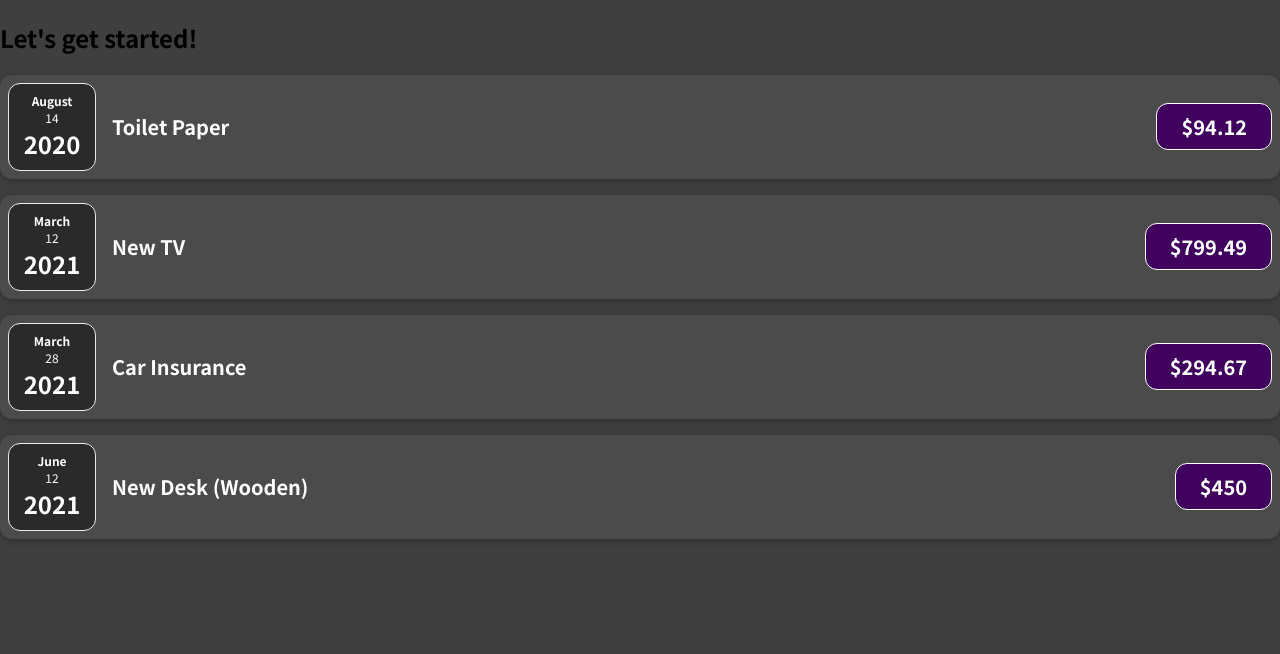
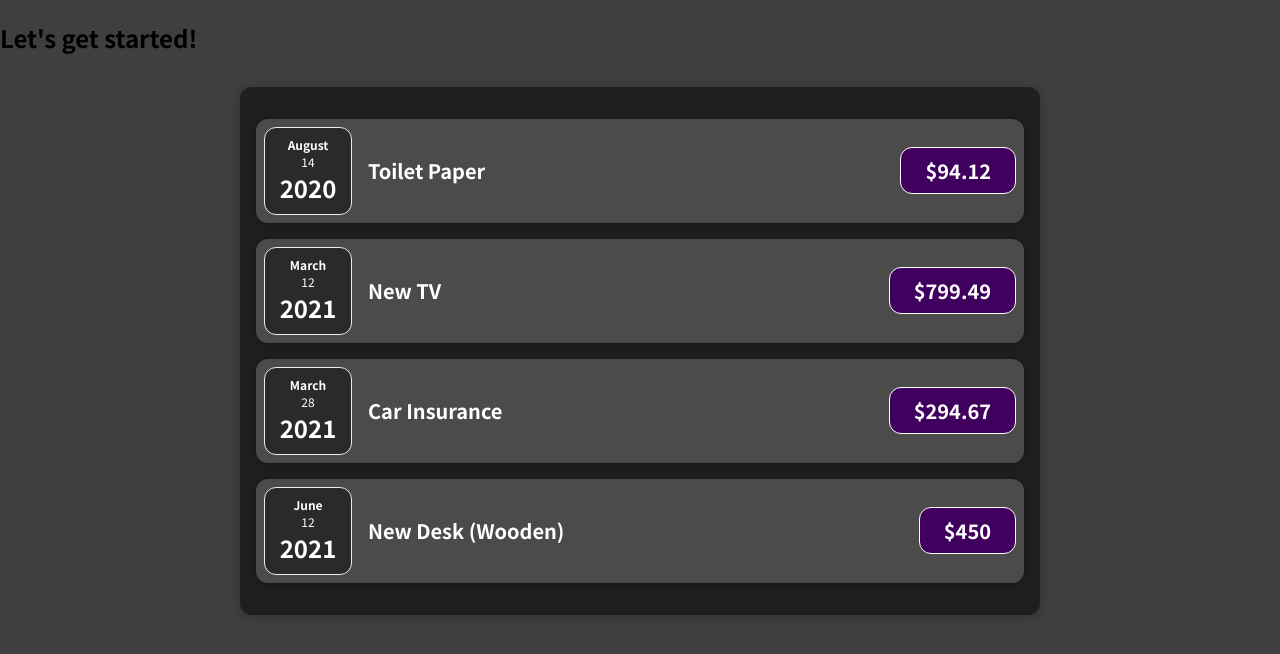
Before and after one commit to LukeAbatayo/simple-expense-tracker, a JavaScript app: page / in a window 1280 px wide. Shown: the top 654 px of the page. Built offline with nearby package versions, Linux system fonts and the light colour scheme.

Commit message:
added composition by adding Card component and wrapping ExpensesItem and Expenses

```diff
--- a/src/App.js
+++ b/src/App.js
@@ -1,4 +1,4 @@
-import ExpenseItem from './components/ExpenseItem'
+import Expenses from './components/Expenses';
 
 function App() {
   const expenses = [
@@ -31,26 +31,7 @@
   return (
     <div>
       <h2>Let's get started!</h2>
-      <ExpenseItem
-        title={expenses[0].title}
-        amount={expenses[0].amount}
-        date={expenses[0].date}
-      />
-      <ExpenseItem
-        title={expenses[1].title}
-        amount={expenses[1].amount}
-        date={expenses[1].date}
-      />
-      <ExpenseItem
-        title={expenses[2].title}
-        amount={expenses[2].amount}
-        date={expenses[2].date}
-      />
-      <ExpenseItem
-        title={expenses[3].title}
-        amount={expenses[3].amount}
-        date={expenses[3].date}
-      />
+      <Expenses items={expenses}/>
     </div>
   );
 }
--- /dev/null
+++ b/src/components/Card.css
@@ -0,0 +1,4 @@
+.card {
+  border-radius: 12px;
+  box-shadow: 0 1px 8px rgba(0, 0, 0, 0.25);
+}
--- /dev/null
+++ b/src/components/Card.js
@@ -0,0 +1,9 @@
+import './Card.css'
+
+function Card(props) {
+  const classes = 'card ' + props.className
+
+  return <div className={classes}>{props.children}</div>;
+}
+
+export default Card;
--- a/src/components/ExpenseItem.css
+++ b/src/components/ExpenseItem.css
@@ -2,10 +2,8 @@
     display: flex;
     justify-content: space-between;
     align-items: center;
-    box-shadow: 0 2px 8px rgba(0, 0, 0, 0.25);
     padding: 0.5rem;
     margin: 1rem 0;
-    border-radius: 12px;
     background-color: #4b4b4b;
 }
 
--- a/src/components/ExpenseItem.js
+++ b/src/components/ExpenseItem.js
@@ -1,15 +1,16 @@
 import ExpenseDate from './ExpenseDate';
+import Card from './Card';
 import './ExpenseItem.css'
 
 function ExpenseItem(props) {
   return (
-    <div className="expense-item">
+    <Card className="expense-item">
       <ExpenseDate date={props.date} />
       <div className="expense-item__description">
         <h2>{props.title}</h2>
         <div className="expense-item__price">${props.amount}</div>
       </div>
-    </div>
+    </Card>
   );
 }
 
--- /dev/null
+++ b/src/components/Expenses.css
@@ -0,0 +1,7 @@
+.expenses {
+  padding: 1rem;
+  background-color: rgb(31, 31, 31);
+  margin: 2rem auto;
+  width: 50rem;
+  max-width: 95%;
+}
--- /dev/null
+++ b/src/components/Expenses.js
@@ -0,0 +1,32 @@
+import ExpenseItem from "./ExpenseItem";
+import Card from "./Card";
+import './Expenses.css'
+
+function Expenses(props) {
+  return (
+    <Card className="expenses">
+      <ExpenseItem
+        title={props.items[0].title}
+        amount={props.items[0].amount}
+        date={props.items[0].date}
+      />
+      <ExpenseItem
+        title={props.items[1].title}
+        amount={props.items[1].amount}
+        date={props.items[1].date}
+      />
+      <ExpenseItem
+        title={props.items[2].title}
+        amount={props.items[2].amount}
+        date={props.items[2].date}
+      />
+      <ExpenseItem
+        title={props.items[3].title}
+        amount={props.items[3].amount}
+        date={props.items[3].date}
+      />
+    </Card>
+  )
+}
+
+export default Expenses;
```
Also changed, not shown: 1 other file (tests, documents, lock files or other folders).
